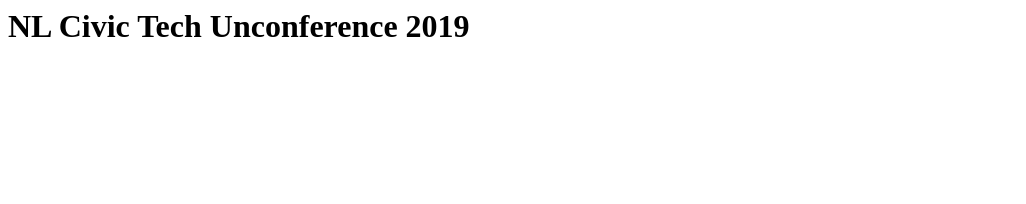
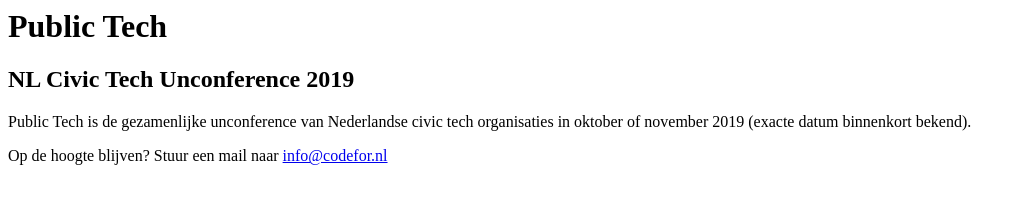
Before and after one commit to codefornl/unconference, a plain HTML site: page index.html in a window 1280 px wide. Shown: the whole page, without its empty margins (0-1026 px from the left). Drawn offline with Linux system fonts and the light colour scheme.

Commit message:
Update index.html

```diff
--- a/index.html
+++ b/index.html
@@ -1 +1,7 @@
-<h1>NL Civic Tech Unconference 2019</h1>
+<h1>Public Tech</h1>
+
+<h2>NL Civic Tech Unconference 2019</h2>
+
+<p>Public Tech is de gezamenlijke unconference van Nederlandse civic tech organisaties in oktober of november 2019 (exacte datum binnenkort bekend).</p>
+
+<p>Op de hoogte blijven? Stuur een mail naar <a href="info@codefor.nl">info@codefor.nl</a></p>
```
